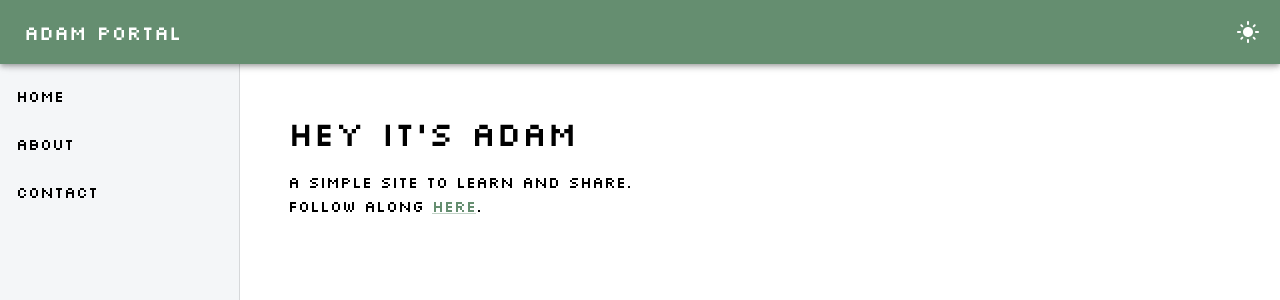
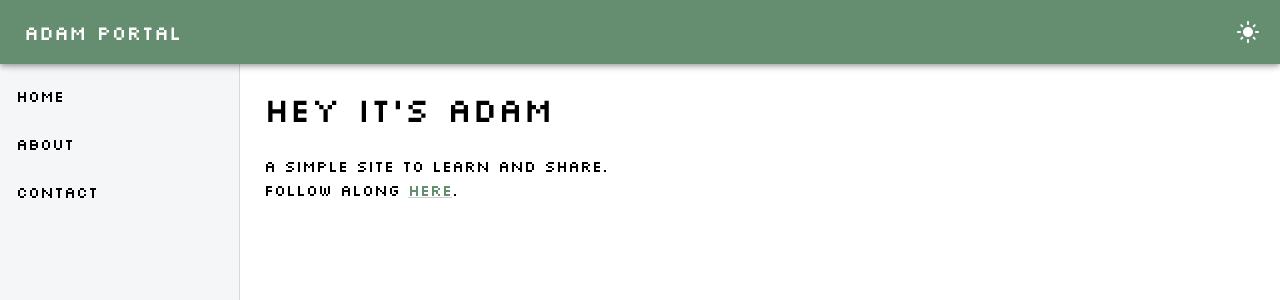
Before and after one commit to AdamFrieden/AdamPortal, a React (Vite) app: page / in a window 1280 px wide. Shown: the top 300 px of the page. Built offline with nearby package versions, Linux system fonts and the light colour scheme.

Commit message:
making spacing consistent across portallayout pages

```diff
--- a/src/components/MainContent.tsx
+++ b/src/components/MainContent.tsx
@@ -1,15 +1,15 @@
 // components/MainContent.tsx
-import { Box, Toolbar, Typography, Link } from '@mui/material';
+import { Box, Typography, Link } from '@mui/material';
 
 const MainContent = () => {
   return (
-    <Box component="main" sx={{ flexGrow: 1, p: 3 }}>
-      <Toolbar />
+    <Box>
       <Typography variant="h4">Hey it's Adam</Typography>
+      <br/>
       <Typography>
-        <p>
           A simple site to learn and share.
-          <br />
+      </Typography>
+      <Typography>
           {`Follow along `}
           <Link
             href="https://github.com/AdamFrieden/AdamPortal/"
@@ -18,7 +18,6 @@ const MainContent = () => {
           >
             here
           </Link>.
-        </p>
       </Typography>
     </Box>
   );
--- a/src/components/PortalLayout.tsx
+++ b/src/components/PortalLayout.tsx
@@ -1,5 +1,5 @@
 // components/MainLayout.tsx
-import { Box, useMediaQuery } from '@mui/material';
+import { Box, Toolbar, useMediaQuery } from '@mui/material';
 import Header from './Header';
 import Sidebar from './Sidebar';
 import { Outlet } from 'react-router-dom';
@@ -24,7 +24,8 @@ const PortalLayout = () => {
           onToggleDrawer={handleDrawerToggle}
         />
         <Box component="main" sx={{ flexGrow: 1, p: 3 }}>
-          <Outlet /> {/* Render child routes here */}
+            <Toolbar />
+            <Outlet /> {/* Render child routes here */}
         </Box>
       </Box>
     </Box>
--- a/src/pages/Contact.tsx
+++ b/src/pages/Contact.tsx
@@ -6,7 +6,7 @@ const Contact = () => {
     <div>
       <Typography variant="h4">Contact</Typography>
       <Typography>
-        This is the contact page. Reach out to us at contact@adamportal.com.
+        adam@frieden.org
       </Typography>
     </div>
   );
```
